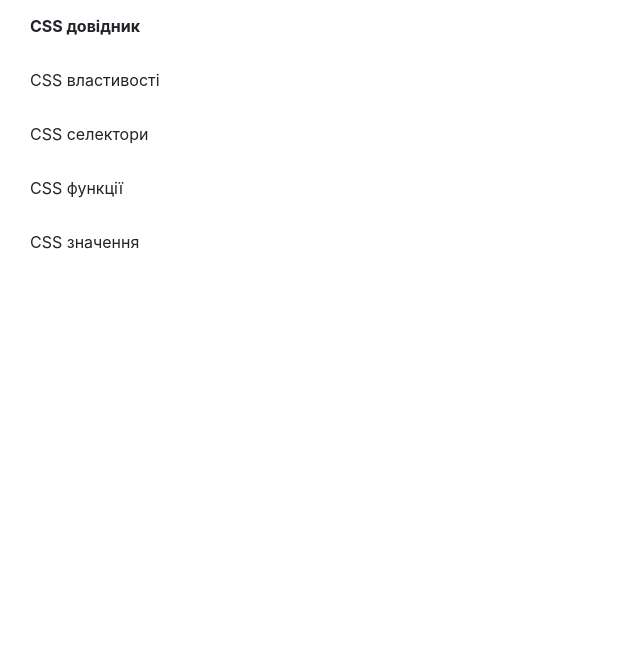
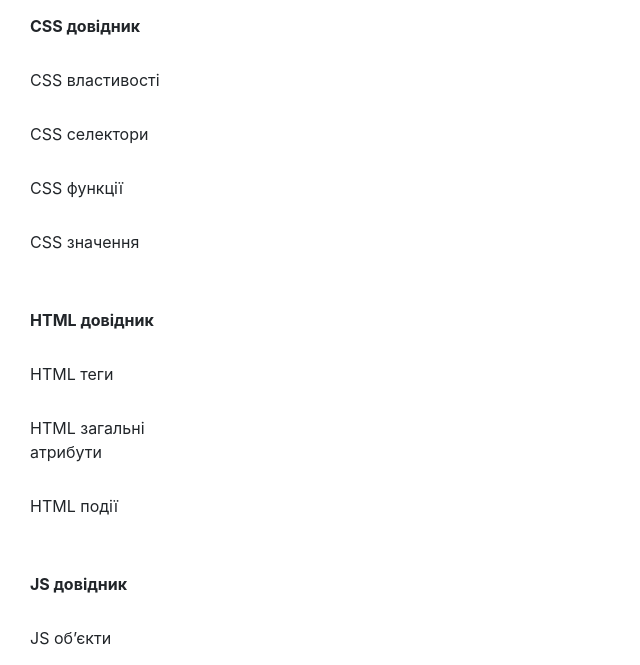
Before and after one commit to OWLsTyLe/first-, a Django app: template my/main/templates/main/index.html in a window 1280 px wide. Shown: the part 1403-2068 px from the top of the page, without its empty margins (0-640 px from the left). Before the commit the page ends 1652 px from the top, so only its background shows below. Run offline with Django 5.2, Linux system fonts and the light colour scheme; the template is opened without the code that fills it, so the values that code supplies are empty; parts of the project's set-up code (start-up, migrations or seed data) failed here and were passed over; some libraries are stand-ins or nearby versions.

Commit message:
add 2 tables

```diff
--- a/my/main/templates/main/index.html
+++ b/my/main/templates/main/index.html
@@ -64,4 +64,29 @@
         <td> CSS значення </td>
     </tr>
 </table>
+
+ <table class="first_table">
+    <tr>
+        <th> HTML довідник</th>
+    </tr>
+    <tr>
+        <td> HTML теги </td>
+    </tr>
+    <tr>
+        <td> HTML загальні атрибути   </td>
+    </tr>
+    <tr>
+        <td> HTML події  </td>
+    </tr>
+     <br>
+
+ </table> <br>
+  <table class="first_table">
+    <tr>
+        <th> JS довідник</th>
+    </tr>
+    <tr>
+        <td> JS обʼєкти </td>
+    </tr>
+  </table>
 {% endblock %}
```
